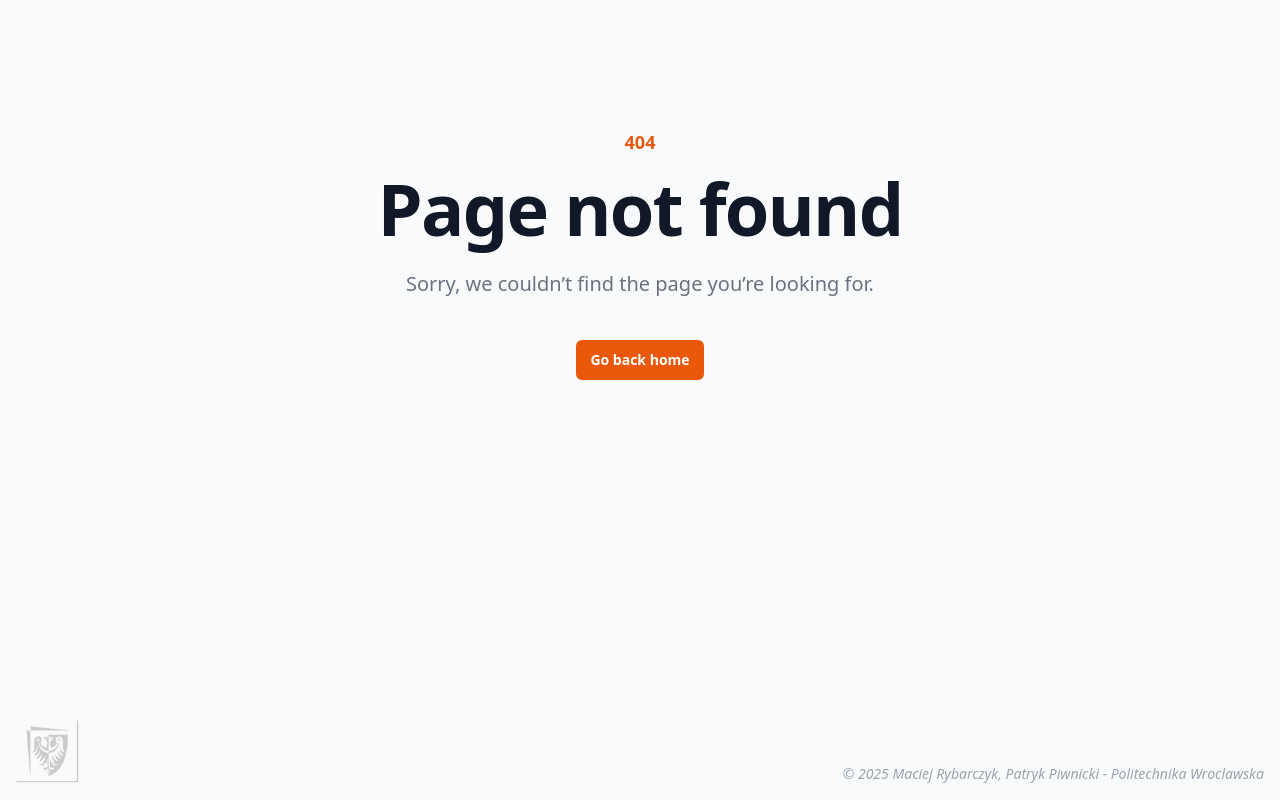
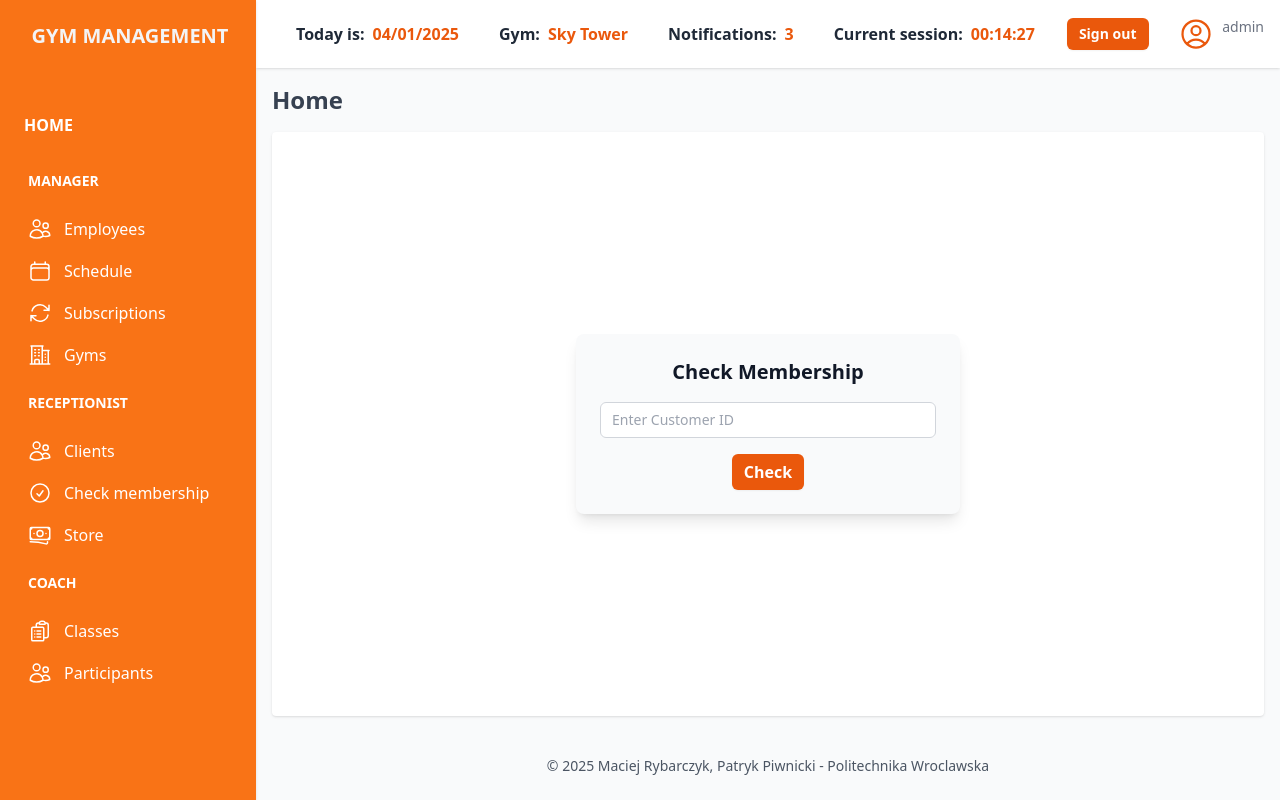
Before and after one commit to Maciek28675/Gym-Management-System-Frontend, a Vue app: page /checkSubscription in a window 1280 px wide. Before the commit this address had no page. Built offline with nearby package versions, Linux system fonts and the light colour scheme; sample sign-in values are in the browser's storage.

Commit message:
Update branch

```diff
--- a/src/App.vue
+++ b/src/App.vue
@@ -1,6 +1,5 @@
 <script setup>
-  import { RouterLink, RouterView } from 'vue-router'
-  import MainLayout from './layouts/MainLayout.vue';
+  import { RouterView } from 'vue-router'
 </script>
 
 <template>
--- a/src/layouts/MainLayout.vue
+++ b/src/layouts/MainLayout.vue
@@ -95,9 +95,8 @@
               </a>
             </li>
             <li class="my-px">
-                <a
-                  href="#"
-                  class="flex flex-row items-center h-10 px-3 rounded-lg text-white hover:bg-orange-600 hover:font-semibold"
+              <button
+                class="flex flex-row items-center h-10 px-3 rounded-lg text-white hover:bg-orange-600 hover:font-semibold active:bg-orange-400"
               >
                 <span class="flex items-center justify-center text-lg text-white">
                   <svg xmlns="http://www.w3.org/2000/svg" fill="none" viewBox="0 0 24 24" stroke-width="1.5" stroke="currentColor" class="size-6">
@@ -106,8 +105,8 @@
                             d="M9 12.75 11.25 15 15 9.75M21 12a9 9 0 1 1-18 0 9 9 0 0 1 18 0Z" />
                   </svg>
                 </span>
-                  <span class="ml-3">Check membership</span>
-                </a>
+                <router-link to='/CheckSubscription'class="ml-3">Check membership</router-link>
+              </button>
             </li>
             <li class="my-px">
               <a
@@ -184,7 +183,7 @@
                               class="flex w-full justify-center rounded-md bg-orange-600 px-3 py-1.5
                                      text-sm font-semibold text-white shadow-sm hover:bg-orange-500
                                      focus-visible:outline focus-visible:outline-2 focus-visible:outline-offset-2
-                                        focus-visible:outline-orange-600"
+                                      focus-visible:outline-orange-600 active:bg-orange-400"
                               @click="handleLogout"  >
                         Sign out
                       </button>
@@ -227,7 +226,11 @@
 
       computed: {
         user() {
-            return this.$store.state.auth.user;
+          const first_name = localStorage.getItem("first_name");
+          const last_name = localStorage.getItem("last_name");
+          const role = localStorage.getItem("role");
+
+          return { first_name, last_name, role };
         }
       },
 
--- a/src/router/index.js
+++ b/src/router/index.js
@@ -1,6 +1,7 @@
 import { createRouter, createWebHistory } from 'vue-router'
 import MainLayout from '../layouts/MainLayout.vue';
 import HomeView from '../views/HomeView.vue'
+import CheckSubView from '../views/CheckSubView.vue';
 
 const routes = [
   {
@@ -25,11 +26,6 @@ const routes = [
     ]
   },
   {
-    path: '/401',
-    name: 'Unauthorized',
-    component: () => import('../views/UnauthorizedView.vue')
-  },
-  {
     path: "/employees",
     name: "Employees",
     component: () => import("../views/EmployeesView.vue"),
@@ -44,6 +40,22 @@ const routes = [
     name: "Gyms",
     component: () => import("../views/GymsView.vue"),
   },
+  {
+    path: '/checkSubscription',
+    component: MainLayout,
+    children: [
+      {
+        path: '',
+        name: 'checkSubscription',
+        component: CheckSubView,
+      }
+    ]
+  },
+  {
+    path: '/401',
+    name: 'Unauthorized',
+    component: () => import('../views/UnauthorizedView.vue')
+  }
 ]
 
 const router = createRouter({
@@ -51,4 +63,18 @@ const router = createRouter({
   routes,
 });
 
+router.beforeEach((to, from, next) => {
+  const publicPages = ['/login', '/401', '/404'];
+  const authRequired = !publicPages.includes(to.path);
+  const loggedIn = localStorage.getItem('user');
+
+  // trying to access a restricted page + not logged in
+  // redirect to 401
+  if (authRequired && !loggedIn) {
+    next('/401');
+  } else {
+    next();
+  }
+});
+
 export default router
--- a/src/services/auth-header.js
+++ b/src/services/auth-header.js
@@ -1,8 +1,7 @@
 export default function authHeader() {
     let user = JSON.parse(localStorage.getItem('user'))
-
-    if (user && user.accessToken) {
-        return { Authorization: 'Bearer' + user.accessToken};
+    if (user && user.access_token) {
+        return { Authorization: 'Bearer ' + user.access_token};
     }
     else {
         return {};
--- a/src/services/auth.service.js
+++ b/src/services/auth.service.js
@@ -1,4 +1,5 @@
 import axios from 'axios';
+import {jwtDecode} from 'jwt-decode';
 
 const API_URL = 'http://localhost:5000/api/';
 
@@ -11,8 +12,14 @@ class AuthService {
                 gym_id: user.gym_id
             })
             .then(response => {
-                if (response.data.accessToken) {
+                if (response.data.access_token) {
                     localStorage.setItem('user', JSON.stringify(response.data))
+
+                    const decodedJWT = jwtDecode(response.data.access_token)
+
+                    localStorage.setItem('first_name', decodedJWT["first_name"])
+                    localStorage.setItem('last_name', decodedJWT["last_name"])
+                    localStorage.setItem('role', decodedJWT["role"])
                 }
 
                 return response.data;
@@ -23,6 +30,9 @@ class AuthService {
     logout() {
         // Deactivate JWT
         localStorage.removeItem('user');
+        localStorage.removeItem('first_name');
+        localStorage.removeItem('last_name');
+        localStorage.removeItem('role');
     }
 }
 
--- /dev/null
+++ b/src/views/CheckSubView.vue
@@ -0,0 +1,78 @@
+<template>
+    <div class="bg-gray-50 p-6 rounded-lg shadow-lg w-96">
+    <h2 class="text-xl text-gray-900 font-bold mb-4 text-center">Check Membership</h2>
+
+    <!-- Form -->
+    <form class="flex flex-col items-center" @submit.prevent="validateSubscription">
+      <input
+        type="number"
+        id="customer_id"
+        v-model="customerID"
+        class="block w-full rounded-md bg-white px-3 py-1.5 text-base text-gray-900 outline outline-1 -outline-offset-1 outline-gray-300 placeholder:text-gray-400 focus:outline focus:outline-2 focus:-outline-offset-2 focus:outline-orange-600 sm:text-sm/6"
+        placeholder="Enter Customer ID"
+      />
+
+      <button
+        type="submit"
+        class="flex justify-center rounded-md bg-orange-600 px-3 py-1.5 mt-4
+                text-base font-semibold text-white shadow-sm hover:bg-orange-500
+                focus-visible:outline focus-visible:outline-2 focus-visible:outline-offset-2
+              focus-visible:outline-orange-600"
+      >
+        Check
+      </button>
+    </form>
+    <!-- Message (conditionally displayed) -->
+    <p v-if="message" :class="messageClass" class="font-semibold flex mt-4 justify-center">{{ message }}</p>
+  </div>
+</template>
+
+<script>
+  import axios from "axios";
+  import authHeader from "../services/auth-header";
+
+  export default {
+    name: "MembershipCheck",
+
+    data() {
+      return {
+        customerID: '',
+        message: '',
+        messageClass: '',
+
+      };
+    },
+
+    methods: {
+      async validateSubscription() {
+        if(!this.customerID) {
+          this.message = "Please enter a valid customer ID.";
+          this.messageClass = "text-red-500";
+          return;
+        }
+
+        try {
+          console.log("clicked")
+          const response = await axios.get(
+            `http://localhost:5000/api/check_sub_validity/${this.customerID}`,
+            { headers: authHeader() }
+          );
+
+          if (response.status === 200) {
+            this.message = response.data.msg;
+            this.messageClass = "text-green-500";
+          }
+        } catch (error) {
+          if (error.response) {
+            this.message = error.response.data.msg || "An error occurred.";
+            this.messageClass = "text-red-500";
+          } else {
+            this.message = "Unable to connect to the server.";
+            this.messageClass = "text-red-500";
+          }
+        }
+      }
+    }
+  }
+
+</script>
--- a/src/views/LoginView.vue
+++ b/src/views/LoginView.vue
@@ -51,7 +51,7 @@
         </div>
 
         <div>
-            <button type="submit" class="flex w-full justify-center rounded-md bg-orange-600 px-3 py-1.5 text-sm/6 font-semibold text-white shadow-sm hover:bg-orange-500 focus-visible:outline focus-visible:outline-2 focus-visible:outline-offset-2 focus-visible:outline-orange-600">Sign in</button>
+          <button type="submit" class="flex w-full justify-center rounded-md bg-orange-600 px-3 py-1.5 text-sm/6 font-semibold text-white shadow-sm hover:bg-orange-500 focus-visible:outline focus-visible:outline-2 focus-visible:outline-offset-2 focus-visible:outline-orange-600 active:bg-orange-400">Sign in</button>
         </div>
       </form>
 
```
Also changed, not shown: package.json (line endings or trailing spaces), src/models/user.js (indentation only), vite.config.js (line endings or trailing spaces), 1 other file (tests, documents, lock files or other folders). Lines whose indentation alone changed are shown as unchanged.
